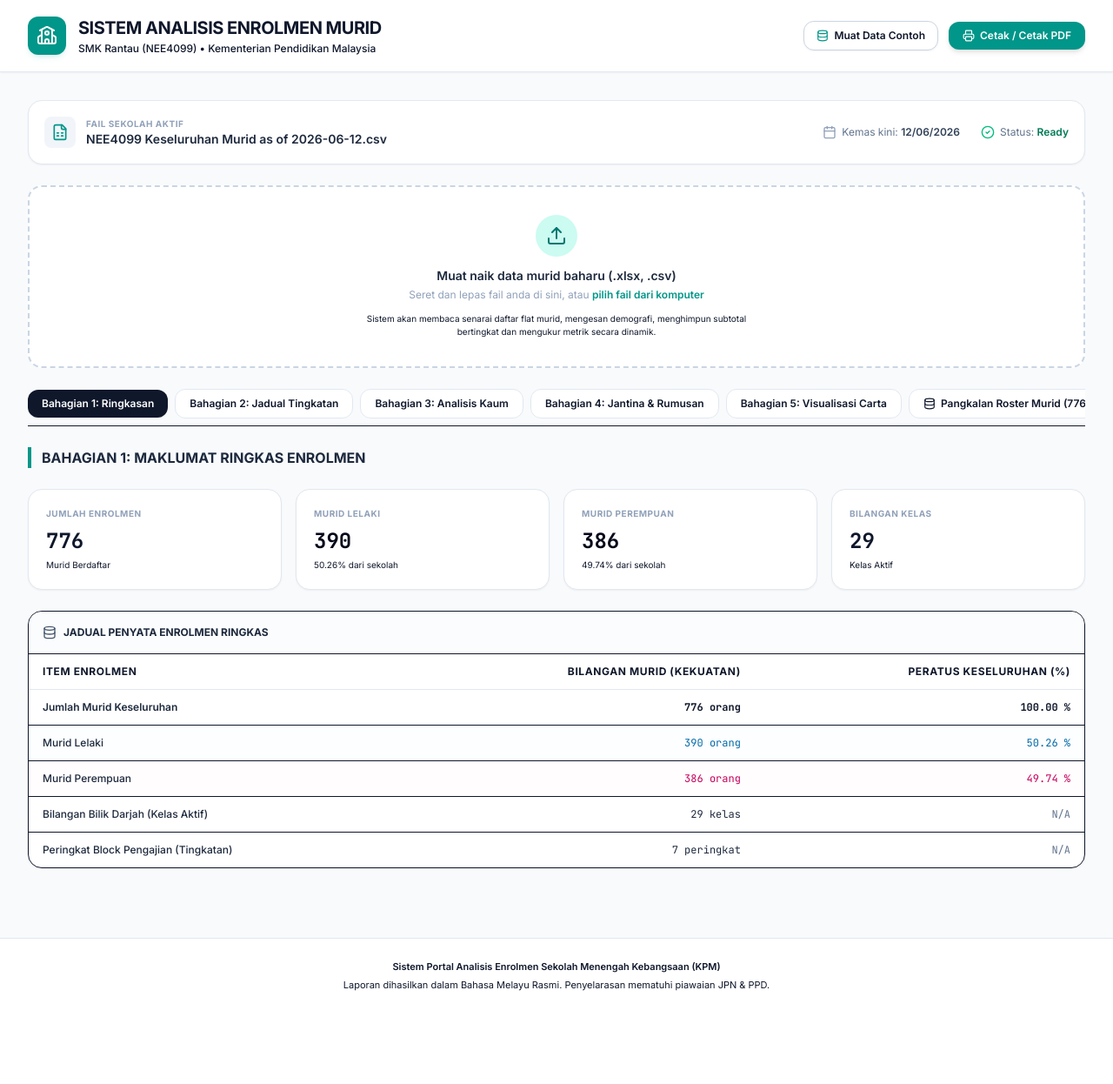
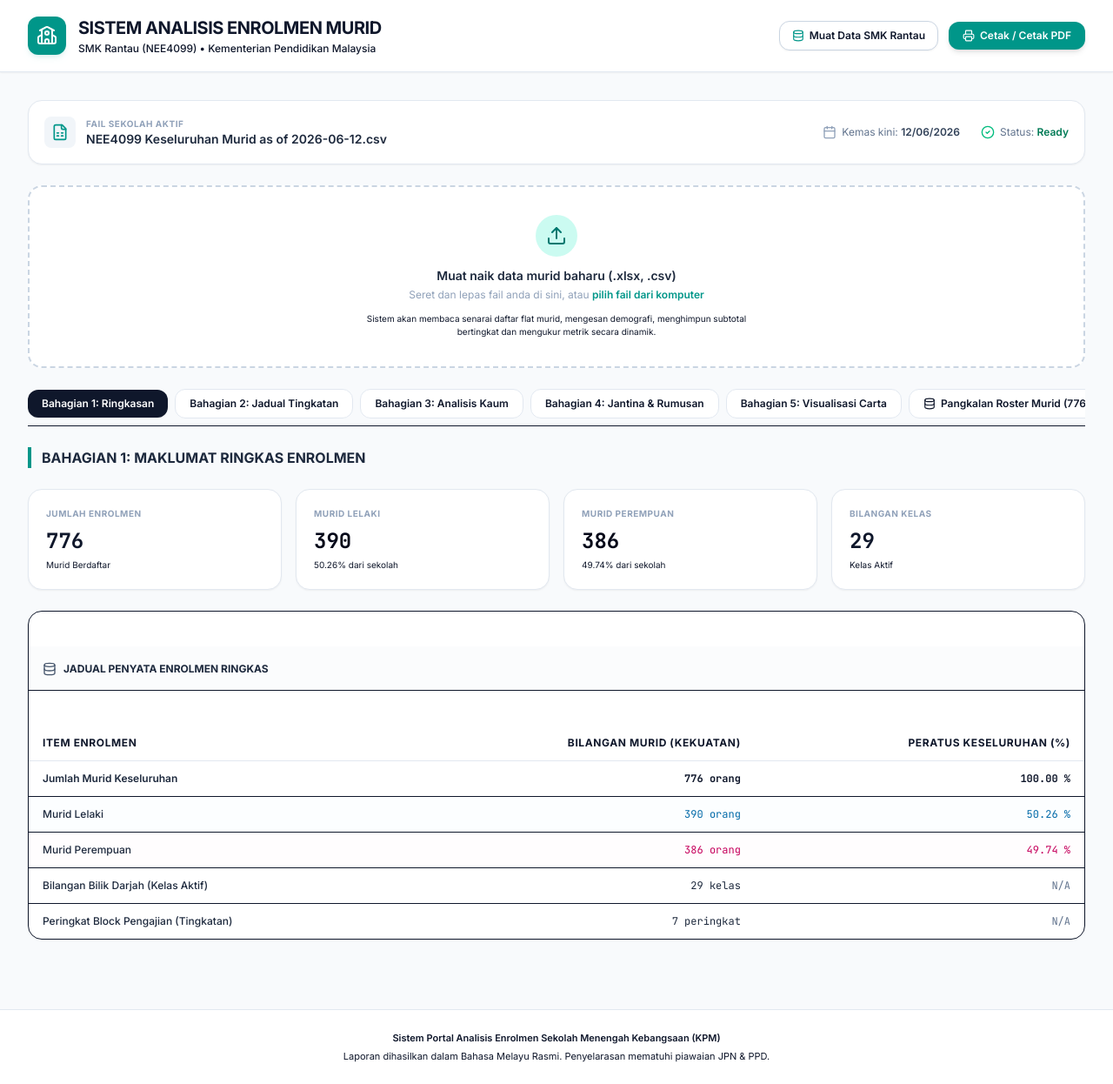
Before and after one commit to ask6487/analisis-enrolmen-murid, a React (Vite) app: page / in a window 1280 px wide. Shown: the whole page at 87% size. Before the commit the page ends 1164 px from the top, so only its background shows below. Built offline with nearby package versions, Linux system fonts and the light colour scheme.

Commit message:
ui: update sample data label and layout adjustments
Refine the sample data button label for clarity and apply specific margin adjustments to the enrollment table section layout.

```diff
--- a/src/App.tsx
+++ b/src/App.tsx
@@ -416,7 +416,7 @@ export default function App() {
               className="px-3.5 py-2 text-xs font-semibold text-slate-705 bg-white border border-slate-300 hover:bg-slate-50 rounded-xl transition cursor-pointer flex items-center gap-1.5 shadow-xs"
             >
               <Database className="w-3.5 h-3.5 text-teal-600" />
-              Muat Data Contoh
+              Muat Data SMK Rantau
             </button>
 
             <button
@@ -639,13 +639,13 @@ export default function App() {
 
             {/* Subtotal table as requested inside Section 1 */}
             <div className="bg-white rounded-2xl border border-slate-210 shadow-xs overflow-hidden">
-              <div className="p-4 bg-slate-50/50 border-b border-slate-105 flex items-center justify-between">
+              <div style={{ paddingTop: '18px', marginLeft: '0px', marginTop: '40px' }} className="p-4 bg-slate-50/50 border-b border-slate-105 flex items-center justify-between">
                 <div className="flex items-center gap-2">
                   <Database className="w-4 h-4 text-slate-600" />
                   <span className="text-xs font-bold text-slate-800">JADUAL PENYATA ENROLMEN RINGKAS</span>
                 </div>
               </div>
-              <div className="overflow-x-auto">
+              <div style={{ marginLeft: '0px', marginTop: '40px' }} className="overflow-x-auto">
                 <table className="w-full text-left border-collapse text-xs">
                   <thead>
                     <tr className="bg-slate-101 border-b border-slate-200 text-slate-505 uppercase tracking-wider font-semibold">
@@ -804,7 +804,7 @@ export default function App() {
                       // Finally the grand total block
                       rowsToRender.push(
                         <tr key="GRAND-TOTAL" className="bg-slate-900 text-white font-extrabold text-xs">
-                          <td colSpan={3} className="py-3 px-3 uppercase text-left tracking-widest pl-4">
+                          <td colSpan={3} style={{ paddingTop: '12px', marginBottom: '0px' }} className="py-3 px-3 uppercase text-left tracking-widest pl-4">
                             Jumlah Keseluruhan Sekolah
                           </td>
                           {/* Melayu */}
@@ -838,7 +838,7 @@ export default function App() {
             </div>
 
             {/* Form Descriptions (Average size, Largest and Smallest classes) */}
-            <div className="grid grid-cols-1 md:grid-cols-2 gap-4 print:grid-cols-2 print:mt-10">
+            <div className="grid grid-cols-1 md:grid-cols-2 gap-4 print:grid-cols-2">
               {summary.formDetails.map(f => (
                 <div key={f.name} className="bg-white p-4.5 rounded-2xl border border-slate-200 shadow-xs flex flex-col justify-between print:border-slate-300 print:break-inside-avoid">
                   <div>
```
